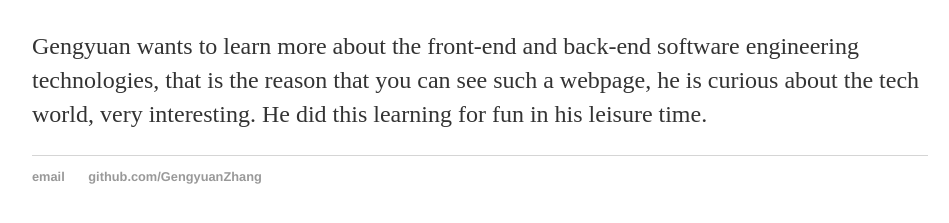
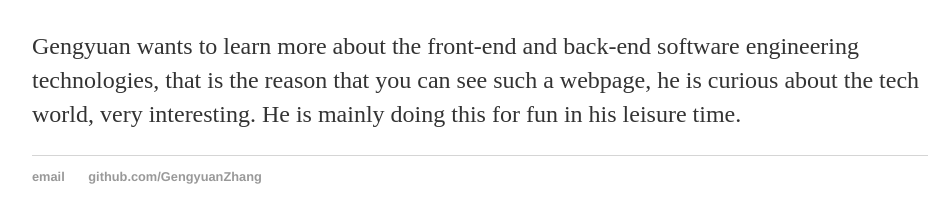
Before and after one commit to GengyuanZhang/GengyuanZhang.github.io, a Jekyll site: the page built from about/index.html, in a window 1280 px wide. Shown: the part 167-390 px from the top of the page, without its empty margins (160-1109 px from the left). Built offline with Jekyll 4.4.1, drawn with Linux system fonts in a browser that asks for light colours.

Commit message:
Update index.html

```diff
--- a/about/index.html
+++ b/about/index.html
@@ -5,5 +5,5 @@ title: Gengyuan's personal website!
 <div class="blurb">
 	<h1> About Gengyuan Zhang </h1>
 	<p> Gengyuan wants to learn more about the front-end and back-end software engineering technologies, that is the reason that you can see such a webpage, he is curious about the tech world, very interesting.
-	He did this learning for fun in his leisure time.</p>
+	He is mainly doing this for fun in his leisure time.</p>
 </div><!-- /.blurb -->
```
